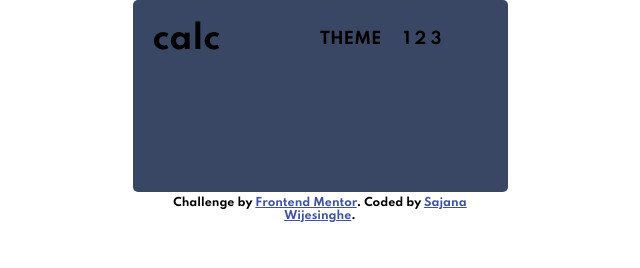
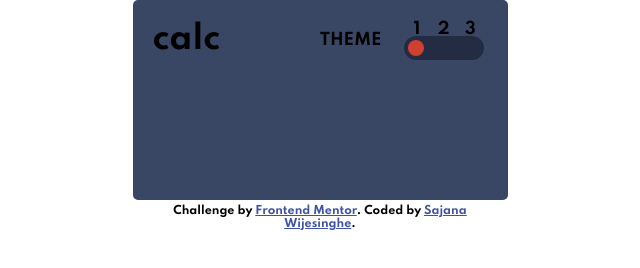
Before and after one commit to StormKing969/Calculator-Website, a plain HTML site: page index.html in a window 1280 px wide. Shown: the whole page, without its empty margins (320-960 px from the left). Drawn offline with Linux system fonts and the light colour scheme.

Commit message:
CSS Update

```diff
--- a/index.html
+++ b/index.html
@@ -24,14 +24,15 @@
       <div>
         <h4>THEME</h4>
 
-        <div class="toggle">
+        <label class="toggle">
           <div class="theme_number">
             <span>1</span>
             <span>2</span>
             <span>3</span>
           </div>
           <input type="checkbox" class="background_changer" id="background-changer">
-        </div>
+          <span class="slider"></span>
+        </label>
       </div>
 
     </div>
--- a/style/style.css
+++ b/style/style.css
@@ -62,6 +62,10 @@ body {
     margin: auto 0;
 }
 
+.title h1 {
+    color: var(--white);
+}
+
 .title > div {
     display: grid;
     grid-template-columns: 1fr 1fr;
@@ -69,10 +73,53 @@ body {
     align-items: center;
 }
 
+.title > div h4 {
+    color: var(--white);
+}
+
 /* ======= Toggle Section Start ======= */
 
 .container .title > div .toggle input{
     display: none;
+}
+
+.container .title > div .toggle {
+    position: relative;
+    display: inline-block;
+    width: 80px;
+    height: 40px;
+}
+
+.container .title > div .toggle .theme_number{
+    display: grid;
+    grid-template-columns: 1fr 1fr 1fr;
+    text-align: center;
+}
+
+.slider {
+    position: absolute;
+    top: 16px;
+    bottom: 0;
+    left: 0;
+    right: 0;
+    cursor: pointer;
+    background-color: var(--very-dark-desaturated-blue-2);
+    border-radius: 30px;
+}
+
+.slider::before {
+    content: "";
+    width: 16px;
+    height: 16px;
+    border-radius: 50%;
+    position: absolute;
+    top: 4px;
+    left: 4px;
+    background-color: var(--red);
+}
+
+.container .title > div .toggle input:checked + .slider::before {
+    left: 31px;
 }
 
 /* ======= Toggle Section End ======= */
```
